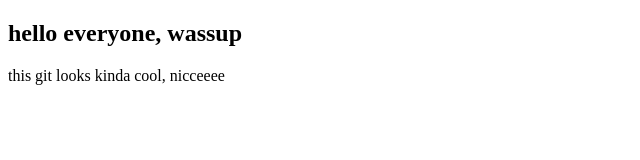
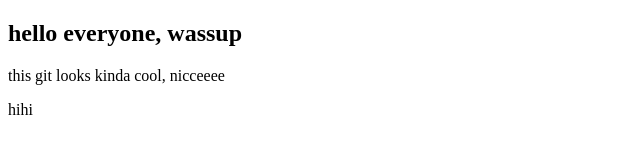
Before and after one commit to HannaPototska/githubproject, a plain HTML site: page index.html in a window 1280 px wide. Shown: the full height of the page, 0-640 px from the left. Drawn offline with Linux system fonts and the light colour scheme.

Commit message:
working on

```diff
--- a/index.html
+++ b/index.html
@@ -9,5 +9,6 @@
 <body>
     <h2>hello everyone, wassup</h2>
     <p>this git looks kinda cool, nicceeee</p>
+    <p>hihi</p>
 </body>
 </html>
--- a/style.css
+++ b/style.css
@@ -0,0 +1,3 @@
+* {
+
+}
```
